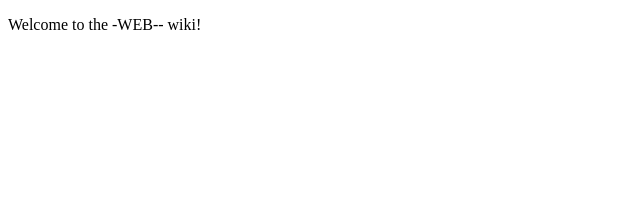
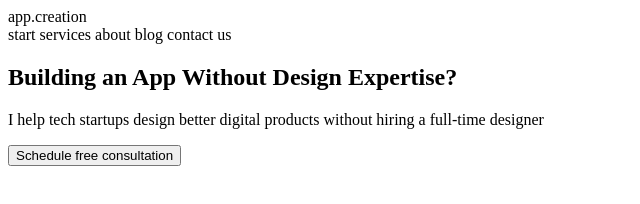
Before and after one commit to voroshilin-vladimir/-WEB--, a plain HTML site: page index.html in a window 1280 px wide. Shown: the whole page, without its empty margins (0-640 px from the left). Drawn offline with Linux system fonts and the light colour scheme.

Commit message:
редактирование html и файл now.json

```diff
--- a/index.html
+++ b/index.html
@@ -8,7 +8,24 @@
 </head>
 
 <body>
-     <p>Welcome to the -WEB-- wiki!</p>
+  <header>
+    <div>app.creation</div>
+    <nav>
+      <a>start</a>
+      <a>services</a>
+      <a>about</a>
+      <a>blog</a>
+      <a>contact us</a>
+    </nav>
+  </header>
+  <section>
+    <h1>Building an App Without Design Expertise?</h1>
+    <p>I help tech startups design better digital products without hiring a full-time designer</p>
+    <button>Schedule free consultation</button>
+  </section>
+  <div>
+    <img>
+  </div>
 </body>
 
 </html>
--- /dev/null
+++ b/now.json
@@ -0,0 +1 @@
+{"public": true}
```
